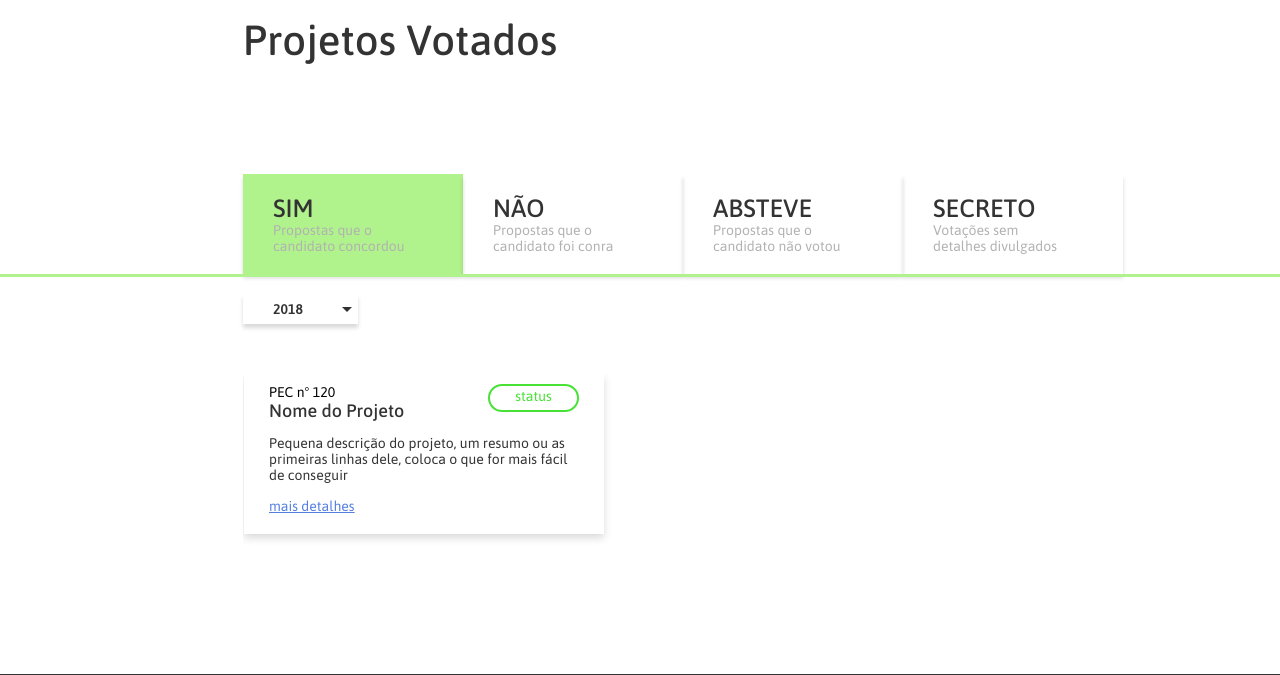
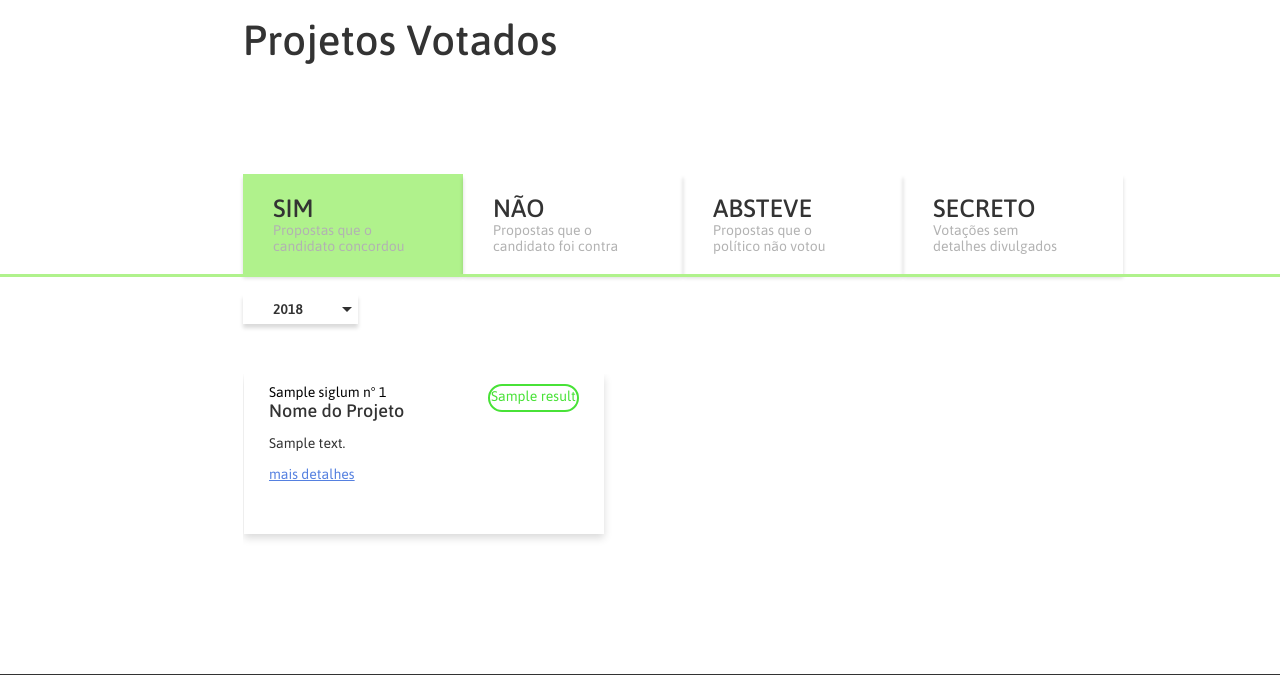
Before and after one commit to mathocosta/politicos_ce, a Flask app: template app/templates/politician.html in a window 1280 px wide; the page is wider, and only the part inside the window is pictured. Shown: the part 1185-1860 px from the top of that part. Run offline with Flask 2, Linux system fonts and the light colour scheme; tables that the repository leaves empty hold one stand-in row (values such as "Sample post"); the template is opened without the code that fills it: values that come from a table or form of the project are taken from there, most other values are stand-ins (such as "Sample title", 1, 10 or a date in 2020); grey boxes marked "Sample" are stand-in pictures; parts of the project's set-up code (start-up, migrations or seed data) failed here and were passed over.

Commit message:
Exibição das Votações dos Senadores
Foi colocado para exibir as votações dos senadores na página do Político. Além disso, foi colocado para pegar a ementa da proposição. E para separar, no momento da captação, em 'sim', 'não', 'abstenção' e 'secreto'.

```diff
--- a/app/templates/politician.html
+++ b/app/templates/politician.html
@@ -114,17 +114,19 @@
             <div class="project_voted">
 
                 <div class="project_prop_inner voted_yes">
+                    {% for v in votes['yes'][:5] %}
                         <div class="especific_project_prop">
-                        <div class="prop_status">status</div>
+                            <div class="prop_status">{{ v.result }}</div>
                             <h4 class="prop_type_n">
-                            <span class="prop_type">PEC</span> n°
-                            <span class="prop_n">120</span>
+                                <span class="prop_type">{{ v.siglum }}</span> n°
+                                <span class="prop_n">{{ v.number }}</span>
                             </h4>
 
                             <h3 class="prop_name">Nome do Projeto</h3>
-                        <p class="prop_desc">Pequena descrição do projeto, um resumo ou as primeiras linhas dele, coloca o que for mais fácil de conseguir</p>
+                            <p class="prop_desc">{{ v.description }}</p>
                             <a href="#" class="prop_details">mais detalhes</a>
                         </div>
+                    {% endfor %}
                 </div>
             </div>
         </div>
@@ -134,7 +136,7 @@
                 NÃO
             </div>
             <div class="choice_detailed">
-                Propostas que o candidato foi conra
+                Propostas que o candidato foi contra
             </div>
         </label>
         <div class="content_no">
@@ -142,31 +144,19 @@
             <div class="project_voted">
 
                 <div class="project_prop_inner voted_no">
+                    {% for v in votes['no'][:5] %}
                         <div class="especific_project_prop">
-                        <div class="prop_status">status</div>
+                            <div class="prop_status">{{ v.result }}</div>
                             <h4 class="prop_type_n">
-                            <span class="prop_type">PEC</span> n°
-                            <span class="prop_n">120</span>
+                                <span class="prop_type">{{ v.siglum }}</span> n°
+                                <span class="prop_n">{{ v.number }}</span>
                             </h4>
 
                             <h3 class="prop_name">Nome do Projeto</h3>
-                        <p class="prop_desc">Pequena descrição do projeto, um resumo ou as primeiras linhas dele, coloca o que for mais fácil de conseguir</p>
-                        <a href="#" class="prop_details">mais detalhes</a>
+                            <p class="prop_desc">{{ v.description }}</p>
+                            <a href="{{ v.url }}" class="prop_details">mais detalhes</a>
                         </div>
-
-                    <div class="especific_project_prop">
-                        <div class="prop_status">status</div>
-                        <h4 class="prop_type_n">
-                            <span class="prop_type">PEC</span> n°
-                            <span class="prop_n">120</span>
-                        </h4>
-
-                        <h3 class="prop_name">Nome do Projeto</h3>
-                        <p class="prop_desc">
-                            Pequena descrição do projeto, um resumo ou as primeiras linhas dele, coloca o que for mais fácil de conseguir
-                        </p>
-                        <a href="#" class="prop_details">mais detalhes</a>
-                    </div>
+                    {% endfor %}
                 </div>
             </div>
         </div>
@@ -176,40 +166,26 @@
                 ABSTEVE
             </div>
             <div class="choice_detailed">
-                Propostas que o candidato não votou
+                Propostas que o político não votou
             </div>
 
         </label>
         <div class="content_abstain">
             <div class="project_voted">
                 <div class="project_prop_inner voted_abstain">
+                    {% for v in votes['abstention'][:5] %}
                         <div class="especific_project_prop">
-                        <div class="prop_status">status</div>
+                            <div class="prop_status">{{ v.result }}</div>
                             <h4 class="prop_type_n">
-                            <span class="prop_type">PEC</span> n°
-                            <span class="prop_n">120</span>
+                                <span class="prop_type">{{ v.siglum }}</span> n°
+                                <span class="prop_n">{{ v.number }}</span>
                             </h4>
 
                             <h3 class="prop_name">Nome do Projeto</h3>
-                        <p class="prop_desc">
-                            Pequena descrição do projeto, um resumo ou as primeiras linhas dele, coloca o que for mais fácil de conseguir
-                        </p>
-                        <a href="#" class="prop_details">mais detalhes</a>
+                            <p class="prop_desc">{{ v.description }}</p>
+                            <a href="{{ v.url }}" class="prop_details">mais detalhes</a>
                         </div>
-
-                    <div class="especific_project_prop">
-                        <div class="prop_status">status</div>
-                        <h4 class="prop_type_n">
-                            <span class="prop_type">PEC</span> n°
-                            <span class="prop_n">120</span>
-                        </h4>
-
-                        <h3 class="prop_name">Nome do Projeto</h3>
-                        <p class="prop_desc">
-                            Pequena descrição do projeto, um resumo ou as primeiras linhas dele, coloca o que for mais fácil de conseguir
-                        </p>
-                        <a href="#" class="prop_details">mais detalhes</a>
-                    </div>
+                    {% endfor %}
                 </div>
             </div>
         </div>
@@ -227,47 +203,19 @@
             <div class="project_voted">
 
                 <div class="project_prop_inner voted_secret">
+                    {% for v in votes['secret'][:5] %}
                         <div class="especific_project_prop">
-                        <div class="prop_status">status</div>
+                            <div class="prop_status">{{ v.result }}</div>
                             <h4 class="prop_type_n">
-                            <span class="prop_type">PEC</span> n°
-                            <span class="prop_n">120</span>
+                                <span class="prop_type">{{ v.siglum }}</span> n°
+                                <span class="prop_n">{{ v.number }}</span>
                             </h4>
 
                             <h3 class="prop_name">Nome do Projeto</h3>
-                        <p class="prop_desc">
-                            Pequena descrição do projeto, um resumo ou as primeiras linhas dele, coloca o que for mais fácil de conseguir
-                        </p>
-                        <a href="#" class="prop_details">mais detalhes</a>
+                            <p class="prop_desc">{{ v.description }}</p>
+                            <a href="{{ v.url }}" class="prop_details">mais detalhes</a>
                         </div>
-
-                    <div class="especific_project_prop">
-                        <div class="prop_status">status</div>
-                        <h4 class="prop_type_n">
-                            <span class="prop_type">PEC</span> n°
-                            <span class="prop_n">120</span>
-                        </h4>
-
-                        <h3 class="prop_name">Nome do Projeto</h3>
-                        <p class="prop_desc">
-                            Pequena descrição do projeto, um resumo ou as primeiras linhas dele, coloca o que for mais fácil de conseguir
-                        </p>
-                        <a href="#" class="prop_details">mais detalhes</a>
-                    </div>
-
-                    <div class="especific_project_prop">
-                        <div class="prop_status">status</div>
-                        <h4 class="prop_type_n">
-                            <span class="prop_type">PEC</span> n°
-                            <span class="prop_n">120</span>
-                        </h4>
-
-                        <h3 class="prop_name">Nome do Projeto</h3>
-                        <p class="prop_desc">
-                            Pequena descrição do projeto, um resumo ou as primeiras linhas dele, coloca o que for mais fácil de conseguir
-                        </p>
-                        <a href="#" class="prop_details">mais detalhes</a>
-                    </div>
+                    {% endfor %}
                 </div>
             </div>
 
```
Also changed, not shown: app/views.py (+12 -5 lines), data_capture/federal_senate/fetch_voted_propositions.py (+44 -8 lines). Lines whose indentation alone changed are shown as unchanged.
